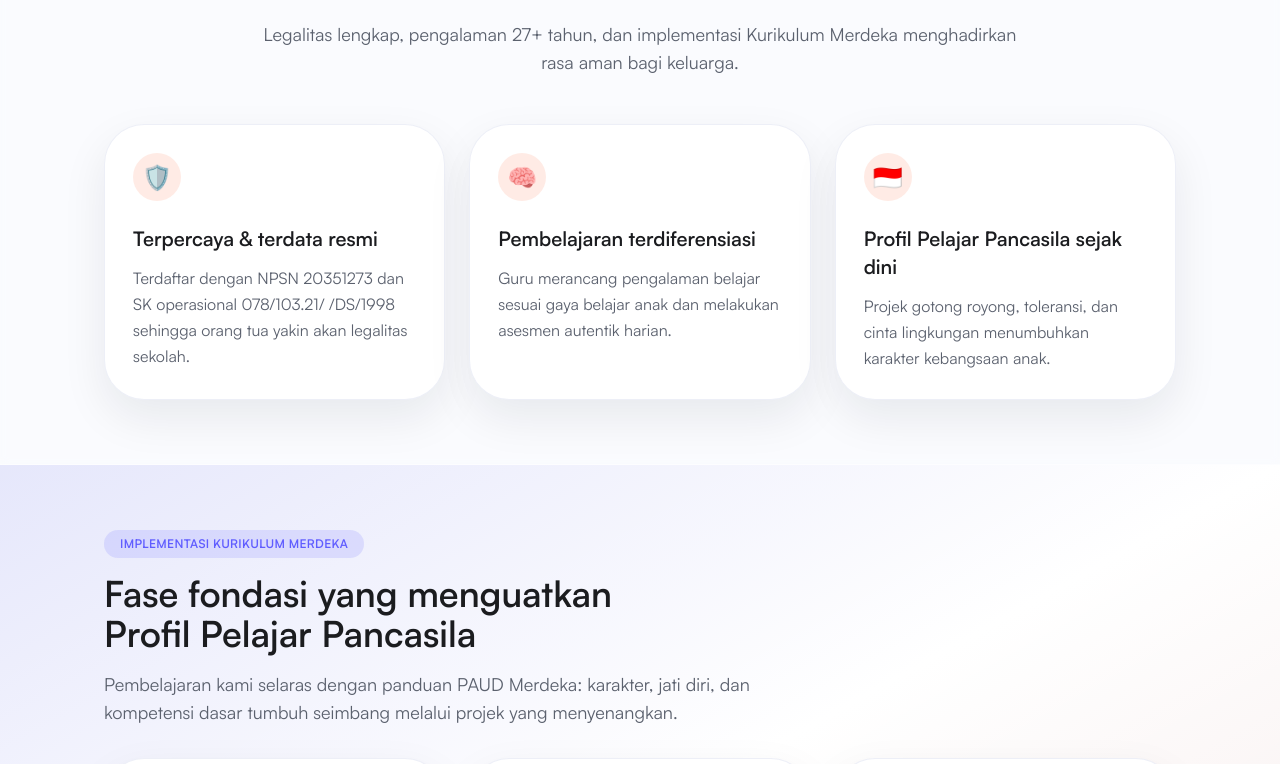
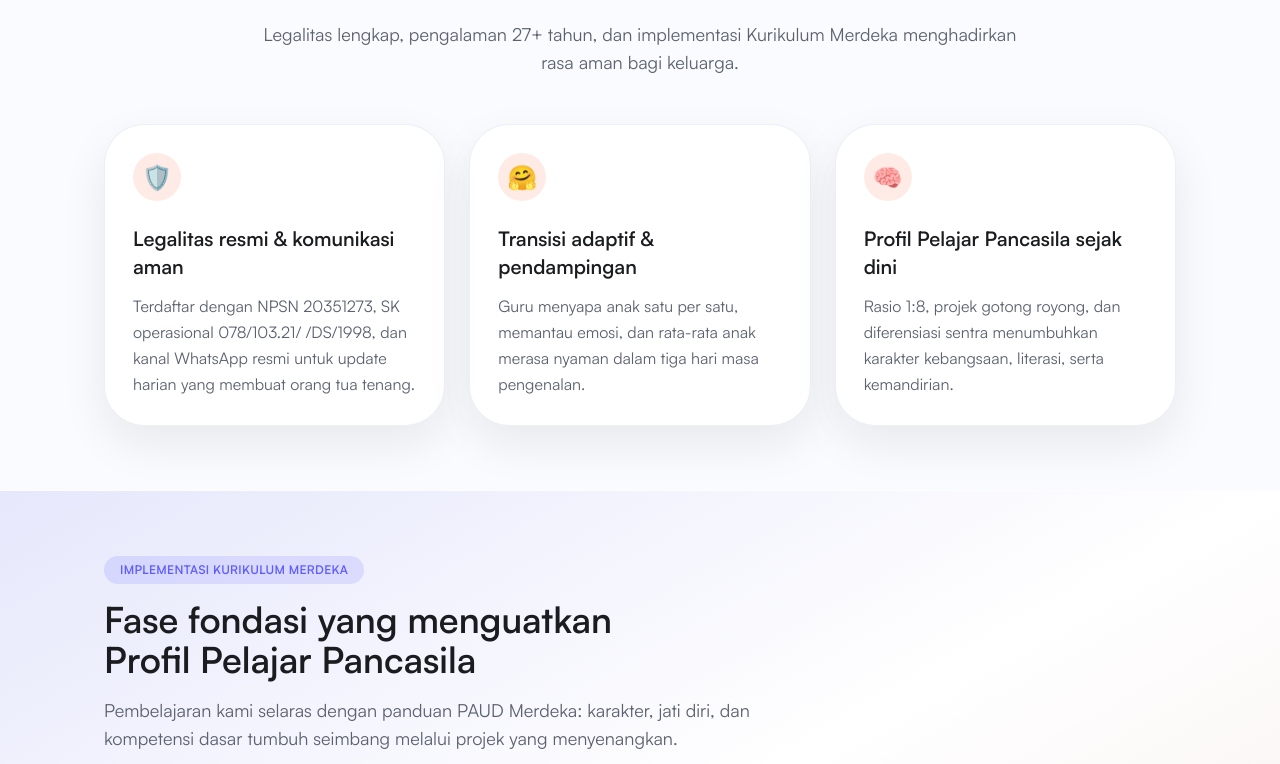
Before and after one commit to jwrfree/tk-kartikasari, a Next.js app in the folder tk-kartikasari/: page / in a window 1280 px wide. Shown: the part 2348-3112 px from the top of the page. Built offline with nearby package versions, Linux system fonts and the light colour scheme.

Commit message:
Refine home page messaging

```diff
--- a/tk-kartikasari/content/home.ts
+++ b/tk-kartikasari/content/home.ts
@@ -46,7 +46,7 @@ export type HomeCurriculumPillar = {
 export type HomeTimelineMilestone = OfficialTimelineMilestone;
 
 export const homeHeroDescription =
-  "TK Kartikasari di Bantarsari telah beroperasi sejak 1998 dan kini resmi menerapkan Kurikulum Merdeka PAUD untuk membangun Profil Pelajar Pancasila.";
+  "Kami telah membersamai keluarga Bantarsari sejak 1998 dan kini resmi menerapkan Kurikulum Merdeka PAUD untuk membangun Profil Pelajar Pancasila.";
 
 export const homeStats: HomeStat[] = [
   {
@@ -66,20 +66,20 @@ export const homeStats: HomeStat[] = [
 export const homeHighlights: HomeHighlight[] = [
   {
     icon: "🛡️",
-    title: "Terpercaya & terdata resmi",
-    description: `Terdaftar dengan NPSN ${officialProfile.npsn} dan SK operasional ${officialProfile.operationalLicense} sehingga orang tua yakin akan legalitas sekolah.`,
+    title: "Legalitas resmi & komunikasi aman",
+    description: `Terdaftar dengan NPSN ${officialProfile.npsn}, SK operasional ${officialProfile.operationalLicense}, dan kanal WhatsApp resmi untuk update harian yang membuat orang tua tenang.`,
+  },
+  {
+    icon: "🤗",
+    title: "Transisi adaptif & pendampingan",
+    description:
+      "Guru menyapa anak satu per satu, memantau emosi, dan rata-rata anak merasa nyaman dalam tiga hari masa pengenalan.",
   },
   {
     icon: "🧠",
-    title: "Pembelajaran terdiferensiasi",
-    description:
-      "Guru merancang pengalaman belajar sesuai gaya belajar anak dan melakukan asesmen autentik harian.",
-  },
-  {
-    icon: "🇮🇩",
     title: "Profil Pelajar Pancasila sejak dini",
     description:
-      "Projek gotong royong, toleransi, dan cinta lingkungan menumbuhkan karakter kebangsaan anak.",
+      "Rasio 1:8, projek gotong royong, dan diferensiasi sentra menumbuhkan karakter kebangsaan, literasi, serta kemandirian.",
   },
 ];
 
@@ -152,7 +152,7 @@ export const homeJourney: HomeJourneyItem[] = [
     time: "11.15",
     title: "Refleksi & asesmen autentik",
     description:
-      "Anak berbagi karya, mencatat hal baru di jurnal emosi, lalu menutup hari dengan doa.",
+      "Anak berbagi karya dengan mata berbinar, mencatat hal baru di jurnal emosi, lalu menutup hari dengan doa.",
     icon: "📘",
   },
 ];
@@ -172,6 +172,11 @@ export const homeFaqs: HomeFaq[] = [
     question: "Bagaimana laporan perkembangan anak diberikan?",
     answer:
       "Guru menyusun catatan observasi harian, portofolio karya, serta laporan perkembangan tiap akhir tema dan semester.",
+  },
+  {
+    question: "Bagaimana proses adaptasi anak baru?",
+    answer:
+      "Tiga hari masa pengenalan disiapkan dengan guru pendamping, komunikasi harian melalui WhatsApp resmi, dan jadwal fleksibel sesuai kesiapan anak.",
   },
   {
     question: "Seberapa besar keterlibatan orang tua?",
```
